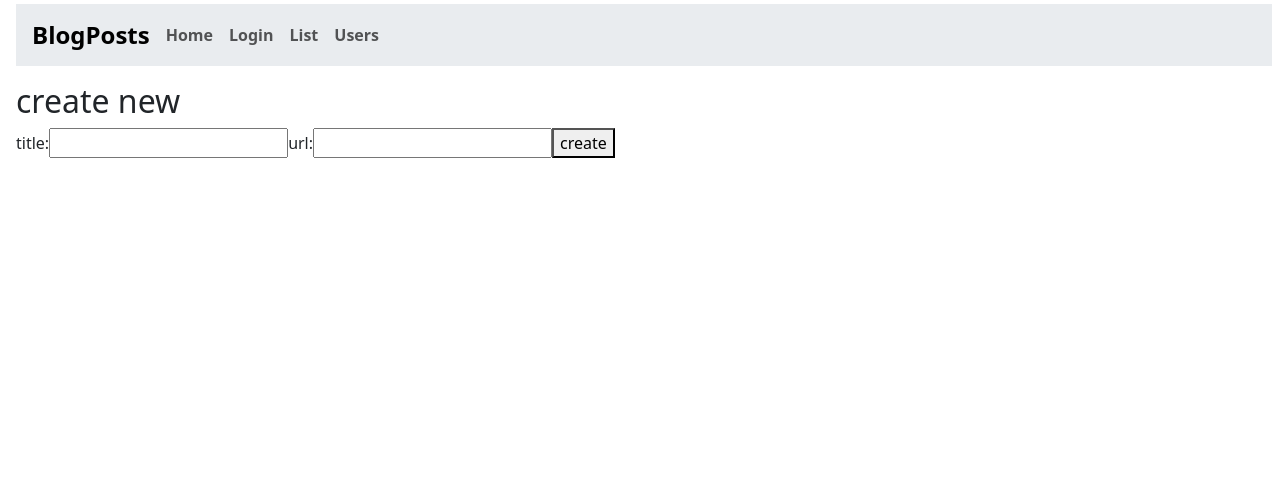
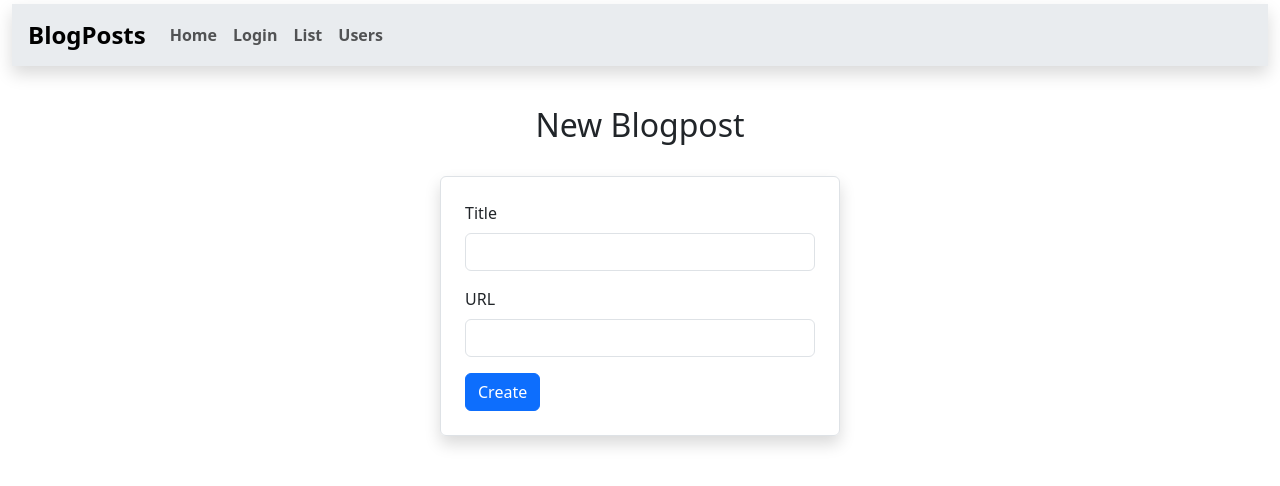
Before and after one commit to andresanni/bloglist-frontend, a React (Vite) app: page /create in a window 1280 px wide. Shown: the top 486 px of the page. Built offline with nearby package versions, Linux system fonts and the light colour scheme.

Commit message:
Finalizamos el estilado con React Bootstrap

```diff
--- a/src/App.jsx
+++ b/src/App.jsx
@@ -8,15 +8,15 @@ import { Route, Routes } from "react-router-dom";
 import NavBar from "./components/NavBar";
 import HomePage from "./components/HomePage";
 import BlogDetails from "./components/BlogDetails";
-import 'bootstrap/dist/css/bootstrap.min.css';
+import "bootstrap/dist/css/bootstrap.min.css";
 import { Container } from "react-bootstrap";
 
 const App = () => {
   return (
-    <Container fluid className="m-1">
+    <Container fluid className="m-1 ms-0">
       <NavBar />
       <Message />
-
+      <Container className="d-flex flex-column justify-content-center">
         <Routes>
           <Route path="/" element={<HomePage />} />
           <Route path="/login" element={<LoginForm />} />
@@ -27,6 +27,7 @@ const App = () => {
           <Route path="/blogs/:id" element={<BlogDetails />} />
         </Routes>
       </Container>
+    </Container>
   );
 };
 
--- a/src/components/BlogsList.jsx
+++ b/src/components/BlogsList.jsx
@@ -1,3 +1,4 @@
+import { Table } from "react-bootstrap";
 import { useFetchBlogs } from "../hooks/blogs";
 import { Link } from "react-router-dom";
 
@@ -14,10 +15,11 @@ const BlogList = () => {
 
   const blogs = data;
   return (
-    <div>
-      <h2>blogs</h2>
 
-      <table>
+    <div className="d-flex flex-column justify-content-center align-items-center" >
+      <h2 className="mt-4">Blogs</h2>
+
+      <Table striped className="border p-4 rounded shadow mt-4 text-start" style={{ maxWidth: '500px', width: '100%' }}>
         <tbody>
           <tr>
             <th>Title</th>
@@ -30,7 +32,7 @@ const BlogList = () => {
             </tr>
           ))}
         </tbody>
-      </table>
+      </Table>
 
       <ul>{}</ul>
     </div>
--- a/src/components/Homepage.jsx
+++ b/src/components/Homepage.jsx
@@ -1,16 +1,38 @@
 const HomePage = () => {
   return (
-    <>
-      <h1>Home Page</h1>
-      <p>
+    <div className="d-flex flex-column justify-content-center align-items-center">
+      <h1 className="mt-4">Home Page</h1>
+      <p
+        className="border p-4 rounded shadow mt-4 text-start"
+        style={{ maxWidth: "600px", width: "100%" }}
+      >
         Lorem ipsum dolor sit amet consectetur adipisicing elit. Totam magni
         laboriosam reprehenderit dicta nobis, animi deserunt, laudantium, hic
         voluptatum at debitis? Necessitatibus facere dolore nulla maxime
         pariatur minima deserunt ipsam.
       </p>
-    </>
+      <p
+        className="border p-4 rounded shadow mt-4 text-start"
+        style={{ maxWidth: "600px", width: "100%" }}
+      >
+        Lorem ipsum dolor sit amet consectetur adipisicing elit. Totam magni
+        laboriosam reprehenderit dicta nobis, animi deserunt, laudantium, hic
+        voluptatum at debitis? Necessitatibus facere dolore nulla maxime
+        pariatur minima deserunt ipsam. Lorem ipsum dolor sit amet consectetur
+        adipisicing elit. Totam magni laboriosam reprehenderit dicta nobis,
+        animi deserunt, laudantium, hic voluptatum at debitis? Necessitatibus
+        facere dolore nulla maxime pariatur minima deserunt ipsam.
+      </p>
+      <p
+        className="border p-4 rounded shadow mt-4 text-start"
+        style={{ maxWidth: "600px", width: "100%" }}
+      >
+        Lorem ipsum dolor sit amet consectetur adipisicing elit. Totam magni
+        laboriosam reprehenderit dicta nobis, animi deserunt, laudantium, hic
+        voluptatum at debitis?
+      </p>
+    </div>
   );
 };
 
-
 export default HomePage;
--- a/src/components/LoginForm.jsx
+++ b/src/components/LoginForm.jsx
@@ -3,6 +3,7 @@ import loginService from "../services/login";
 import { useAuth } from "../context/AuthContext";
 import { useNotification } from "../context/NotificationContext";
 import { useNavigate } from "react-router-dom";
+import { Button, Form } from "react-bootstrap";
 
 const LoginForm = () => {
   const [username, setUsername] = useState("");
@@ -28,29 +29,31 @@ const LoginForm = () => {
   };
 
   return (
-    <form onSubmit={handleSubmit}>
-      username
-      <input
-        data-testid="username"
-        name="Username"
+    <div className="d-flex justify-content-center align-items-center" >
+      <Form onSubmit={handleSubmit} className="border p-4 rounded shadow mt-5" style={{ maxWidth: '400px', width: '100%' }}>
+        <Form.Group className="mb-3" controlId="formUsername">
+          <Form.Label>Username</Form.Label>
+          <Form.Control
             type="text"
             value={username}
             onChange={(event) => {
               setUsername(event.target.value);
             }}
           />
-      password
-      <input
-        data-testid="password"
-        name="Password"
+        </Form.Group>
+        <Form.Group className="mb-3" controlId="formPassword">
+          <Form.Label>Password</Form.Label>
+          <Form.Control
             type="password"
             value={password}
             onChange={(event) => {
               setPassword(event.target.value);
             }}
           />
-      <button type="submit">Login</button>
-    </form>
+        </Form.Group>
+        <Button type="submit">Login</Button>
+      </Form>
+    </div>
   );
 };
 
--- a/src/components/NavBar.jsx
+++ b/src/components/NavBar.jsx
@@ -14,9 +14,9 @@ const NavBar = () => {
 
   return (
     <>
-      <Navbar expand="lg" className="bg-body-secondary">
+      <Navbar expand="lg" className="bg-body-secondary ms-0 shadow">
         <Container fluid>
-          <Navbar.Brand className="fs-4 fw-bold ms-1 me-2">BlogPosts</Navbar.Brand>
+          <Navbar.Brand className="fs-4 fw-bold ms-1 me-3">BlogPosts</Navbar.Brand>
           <Navbar.Toggle aria-controls="basic-navbar-nav" />
           <Navbar.Collapse id="basic-navbar-nav">
             <Nav className="me-auto">
--- a/src/components/NewBlogForm.jsx
+++ b/src/components/NewBlogForm.jsx
@@ -1,6 +1,7 @@
 import { useState, useEffect } from "react";
 import { useCreateBlog } from "../hooks/blogs";
 import { useNotification } from "../context/NotificationContext";
+import { Button, Form } from "react-bootstrap";
 
 const NewBlogForm = () => {
   const [blog, setBlog] = useState({ url: "", title: "" });
@@ -14,48 +15,52 @@ const NewBlogForm = () => {
 
   const { setNotification } = useNotification();
 
-  useEffect(()=>{
+  useEffect(() => {
     if (isError) {
-      setNotification(error.response.data.error,"error");
-       }
-    if(isSuccess){
-      setNotification("Blogpost Saved")
+      setNotification(error.response.data.error, "error");
     }
-  },[isError, error, isSuccess])
+    if (isSuccess) {
+      setNotification("Blogpost Saved");
+    }
+  }, [isError, error, isSuccess]);
 
   const handleSubmit = (event) => {
     event.preventDefault();
     createBlog(blog);
     setBlog({ url: "", title: "" });
-
   };
 
   if (isLoading) {
     return <p>Loading...</p>;
   }
 
+  return (
+    <div className="d-flex flex-column justify-content-center align-items-center">
+      <h2 className="mt-4">New Blogpost</h2>
+      <Form
+        onSubmit={handleSubmit}
+        className="border p-4 rounded shadow mt-4"
+        style={{ maxWidth: "400px", width: "100%" }}
+      >
+        <Form.Group className="mb-3" controlId="formTitle">
+          <Form.Label>Title</Form.Label>
+          <Form.Control
+            onChange={(event) =>
+              setBlog({ ...blog, title: event.target.value })
+            }
+            value={blog.title}
+          />
+        </Form.Group>
 
-
-  return (
-    <div>
-      <h2>create new</h2>
-      <form onSubmit={handleSubmit}>
-        title:
-        <input
-          name="Title"
-          onChange={(event) => setBlog({ ...blog, title: event.target.value })}
-          value={blog.title}
-          data-testid="title-input"
-        />
-        url:
-        <input
-          name="Url"
-          onChange={(event) => setBlog({ ...blog, url: event.target.value })}
-          value={blog.url}
-          data-testid="url-input"
-        />
-        <button>create</button>
-      </form>
+        <Form.Group className="mb-3" controlId="formUrl">
+          <Form.Label>URL</Form.Label>
+          <Form.Control
+            onChange={(event) => setBlog({ ...blog, url: event.target.value })}
+            value={blog.url}
+          />
+        </Form.Group>
+        <Button type="submit">Create</Button>
+      </Form>
     </div>
   );
 };
--- a/src/components/NewCommentForm.jsx
+++ b/src/components/NewCommentForm.jsx
@@ -1,39 +1,55 @@
 import { useState, useEffect } from "react";
 import { useUpdateBlog } from "../hooks/blogs";
 import { useNotification } from "../context/NotificationContext";
+import { Form, Button } from "react-bootstrap";
 
-const NewCommentForm = ( {blog} )=> {
-
+const NewCommentForm = ({ blog }) => {
   const [comment, setComment] = useState("");
-    const { isSuccess, isError, error, mutate} = useUpdateBlog();
+  const { isSuccess, isError, error, mutate } = useUpdateBlog();
   const { setNotification } = useNotification();
 
-    useEffect(()=>{
-        if(isSuccess){
+  useEffect(() => {
+    if (isSuccess) {
       setComment("");
-            setNotification("Comment added", "success")
+      setNotification("Comment added", "success");
     }
   }, [isSuccess]);
 
-    const handleChange=(e)=>{
-        setComment(e.target.value)
-    }
-    const handleSubmit = (event)=>{
+  const handleChange = (e) => {
+    setComment(e.target.value);
+  };
+  const handleSubmit = (event) => {
     event.preventDefault();
     const updatedBlog = {
       ...blog,
       author: blog.author.id,
-            comments : [...blog.comments , comment]
-        }
+      comments: [...blog.comments, comment],
+    };
     mutate(updatedBlog);
-        }
+  };
 
   return (
-        <form onSubmit={ handleSubmit }>
-            <input type="text" value={ comment } onChange={ handleChange } />
-            <button disabled={ comment.length===0 } type="submit">Add comment</button>
-        </form>
-    )
-}
+    <Form
+      onSubmit={handleSubmit}
+      className="d-flex"
+      style={{ maxWidth: "500px", width: "100%" }}
+    >
+      <Form.Control
+        type="text"
+        value={comment}
+        onChange={handleChange}
+        className="me-2"
+        style={{ maxWidth: "400px", width: "100%" }}
+      />
+      <Button
+        disabled={comment.length === 0}
+        type="submit"
+        style={{ maxWidth: "130px", width: "100%" }}
+      >
+        Add comment
+      </Button>
+    </Form>
+  );
+};
 
 export default NewCommentForm;
--- a/src/components/UsersList.jsx
+++ b/src/components/UsersList.jsx
@@ -1,5 +1,6 @@
 import { Link } from "react-router-dom";
 import { useFetchUsers } from "../hooks/users";
+import { Table } from "react-bootstrap";
 
 const UsersList = () => {
 
@@ -14,10 +15,10 @@ const UsersList = () => {
   }
 
   return (
-    <div>
-      <h2>Users</h2>
+    <div className="d-flex flex-column justify-content-center align-items-center">
+      <h2 className="mt-4">Users</h2>
 
-      <table>
+      <Table striped className="border p-4 rounded shadow mt-4 text-center" style={{ maxWidth: '500px', width: '100%' }}>
         <tbody>
           <tr>
             <th>Users</th>
@@ -34,7 +35,7 @@ const UsersList = () => {
             );
           })}
         </tbody>
-      </table>
+      </Table>
     </div>
   );
 };
```
Also changed, not shown: src/components/BlogDetails.jsx (+32 -20 lines). Lines whose indentation alone changed are shown as unchanged.
